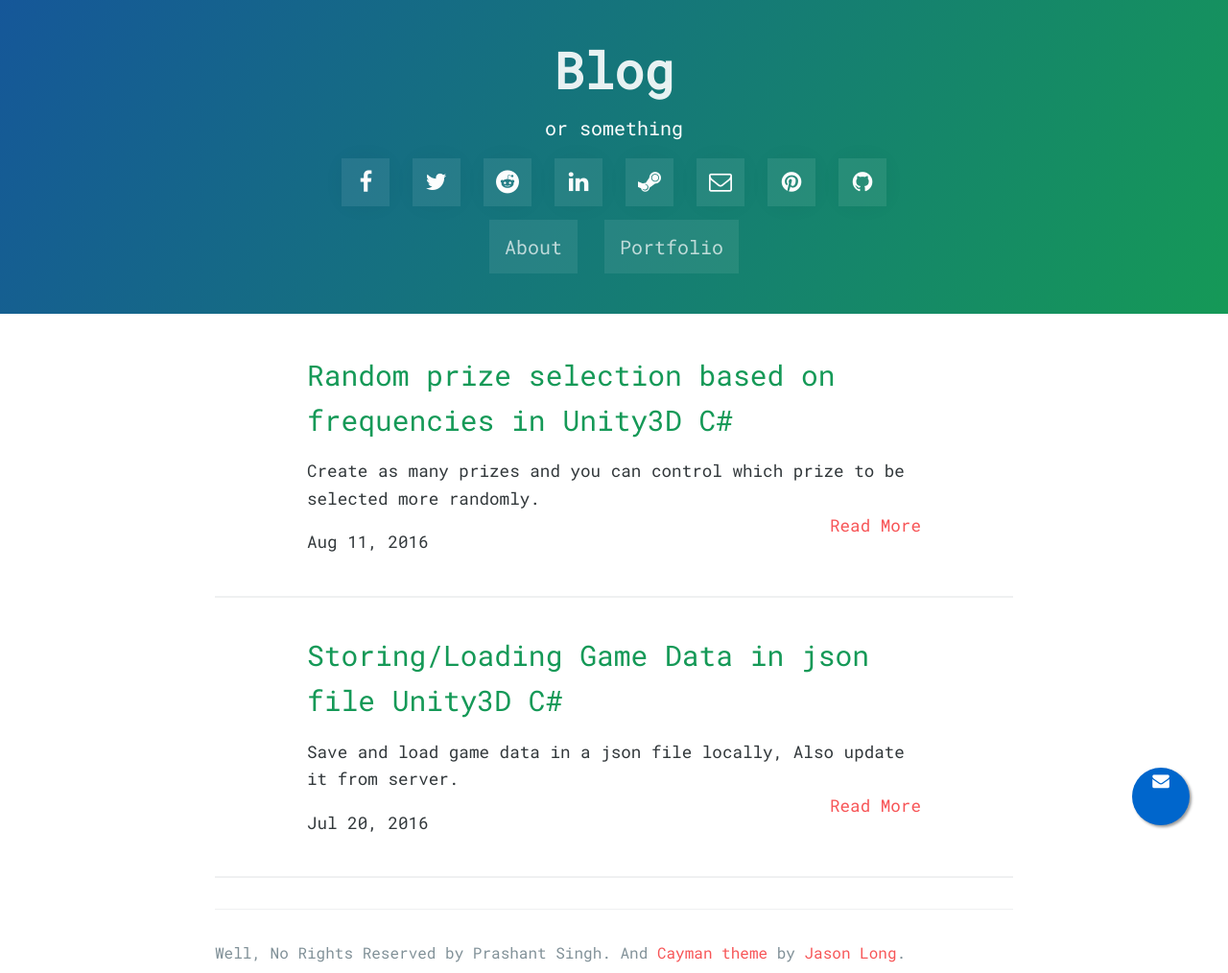
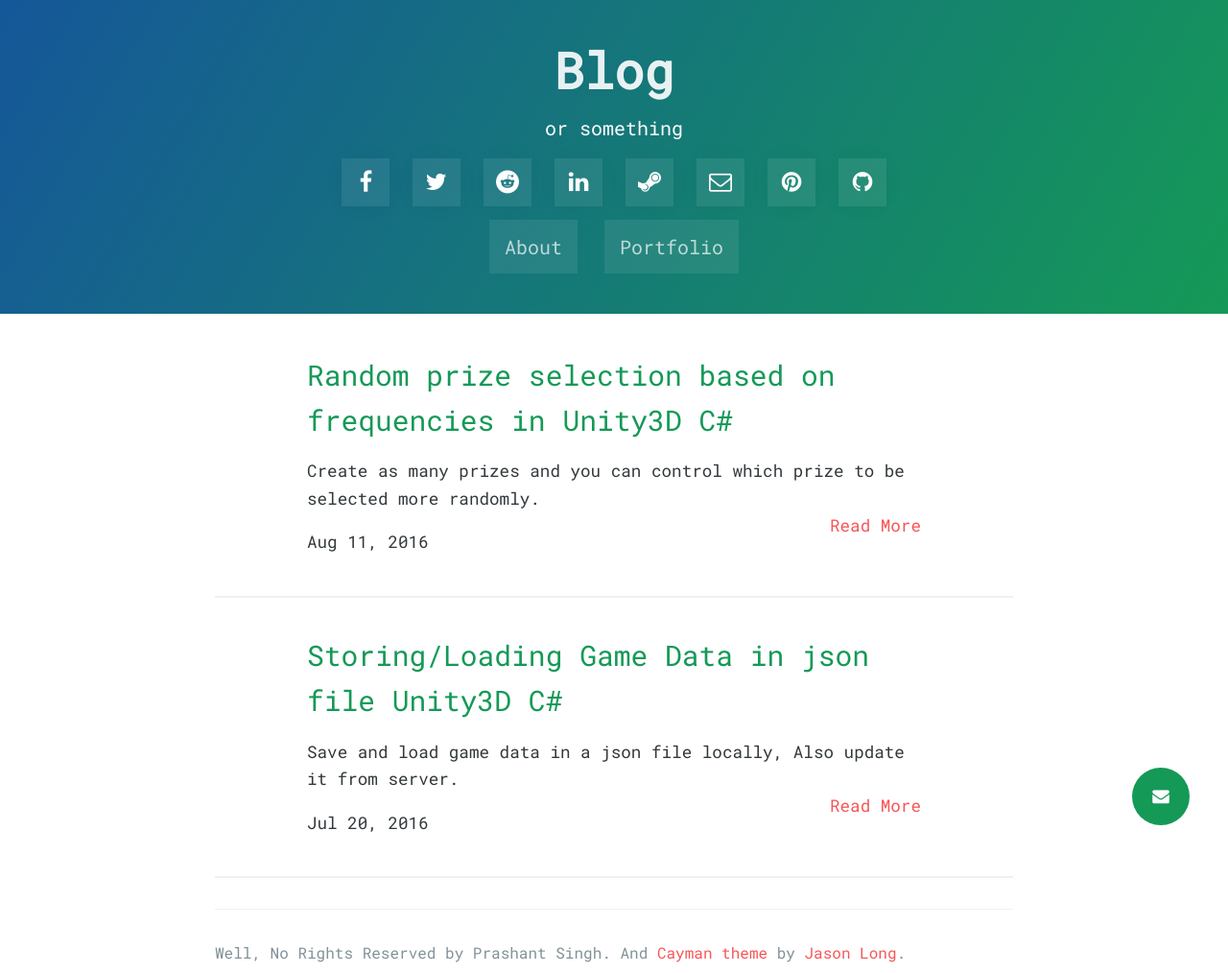
Before and after one commit to prashant-singh/prashant-singh.github.io, a Jekyll site: the page built from index.html, in a window 1280 px wide. Shown: the whole page at 96% size. Built offline with Jekyll 4.4.1, drawn with Linux system fonts in a browser that asks for light colours; nearby versions of some CDN libraries; the list of posts is cut into pages by our own code; a style sheet for code colours, icons or effects is not loaded.

Commit message:
Update stylesheet.css

```diff
--- a/stylesheets/stylesheet.css
+++ b/stylesheets/stylesheet.css
@@ -35,22 +35,24 @@ body {
 	opacity:0.5;
 }
 
-.float{
-	position:fixed;
-	width:60px;
-	height:60px;
-	bottom:40px;
-	right:40px;
-	background-color:#06C;
-	color:#FFF;
-	border-radius:50px;
-	text-align:center;
-	box-shadow: 2px 2px 3px #999;
+.float {
+  position: fixed;
+
+  width:60px;
+    height:60px;
+  bottom: 40px;
+  right: 40px;
+    background-color:#159957;
+    border-radius:100%;
+    line-height:60px;
+    text-align:center;
+    vertical-align:middle;
 }
 
-.my-float{
-	font-size:35px;
-	margin:18px;
+.my-float {
+  color:white;
+  font-size:30px;
+line-height: inherit;
 }
 
 a.float + div.label-container {
```
